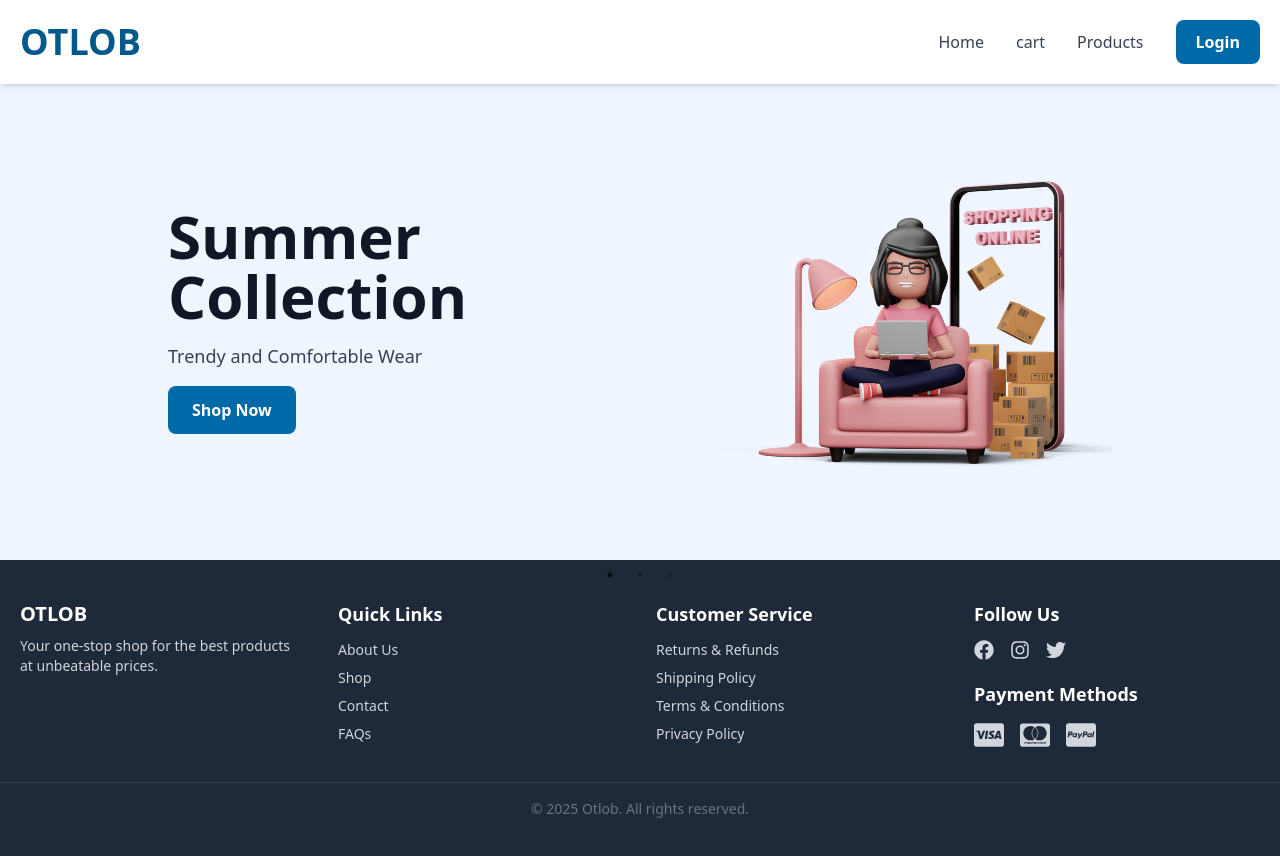
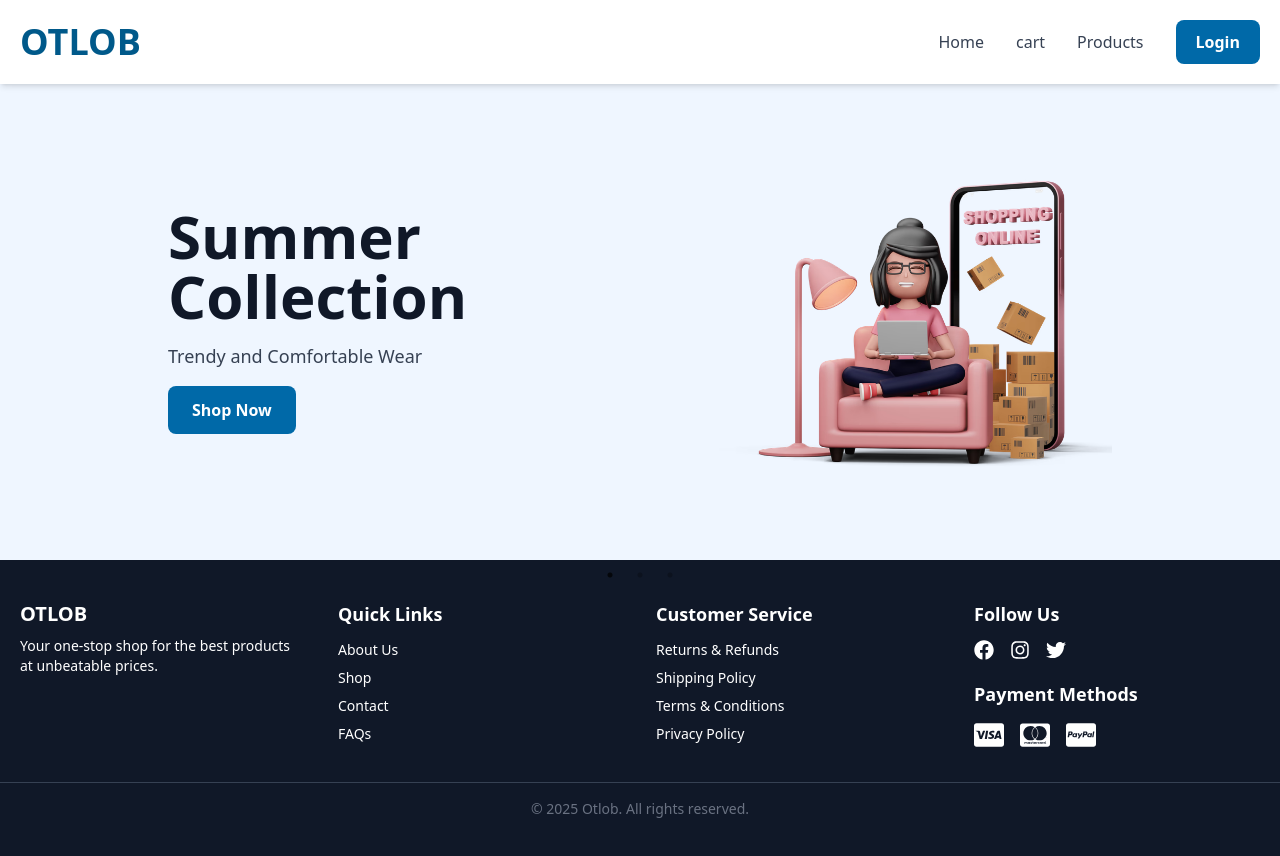
Before and after one commit to polamounir/otlob, a React (Vite) app: page / in a window 1280 px wide. Shown: the top 856 px of the page. Built offline with nearby package versions, Linux system fonts and the light colour scheme.

Commit message:
improve accessibility of the footer

```diff
--- a/src/components/shared/Footer.tsx
+++ b/src/components/shared/Footer.tsx
@@ -12,7 +12,7 @@ import { Link } from "react-router-dom";
 
 export default function Footer() {
   return (
-    <footer className="bg-gray-800 text-gray-300 py-10">
+    <footer className="bg-gray-900 text-white py-10">
       <div className="max-w-7xl mx-auto px-5 grid grid-cols-1 md:grid-cols-3 lg:grid-cols-4 gap-8">
         {/* Company Info */}
         <div>
@@ -27,22 +27,22 @@ export default function Footer() {
           <h3 className="text-lg font-semibold text-white mb-3">Quick Links</h3>
           <ul className="space-y-2 text-sm">
             <li>
-              <Link to="/about" className="hover:text-white transition">
+              <Link to="/about" className="hover:text-sky-500 transition" aria-label="about">
                 About Us
               </Link>
             </li>
             <li>
-              <Link to="/shop" className="hover:text-white transition">
+              <Link to="/shop" className="hover:text-sky-500 transition" aria-label="shop">
                 Shop
               </Link>
             </li>
             <li>
-              <Link to="/contact" className="hover:text-white transition">
+              <Link to="/contact" className="hover:text-sky-500 transition" aria-label="contact">
                 Contact
               </Link>
             </li>
             <li>
-              <Link to="/faq" className="hover:text-white transition">
+              <Link to="/faq" className="hover:text-sky-500 transition" aria-label="FAQ">
                 FAQs
               </Link>
             </li>
@@ -56,22 +56,22 @@ export default function Footer() {
           </h3>
           <ul className="space-y-2 text-sm">
             <li>
-              <Link to="/returns" className="hover:text-white transition">
+              <Link to="/returns" className="hover:text-sky-500 transition" aria-label="returns">
                 Returns & Refunds
               </Link>
             </li>
             <li>
-              <Link to="/shipping" className="hover:text-white transition">
+              <Link to="/shipping" className="hover:text-sky-500 transition" aria-label="shipping">
                 Shipping Policy
               </Link>
             </li>
             <li>
-              <Link to="/terms" className="hover:text-white transition">
+              <Link to="/terms" className="hover:text-sky-500 transition" aria-label="terms">
                 Terms & Conditions
               </Link>
             </li>
             <li>
-              <Link to="/privacy" className="hover:text-white transition">
+              <Link to="/privacy" className="hover:text-sky-500 transition" aria-label="privacy">
                 Privacy Policy
               </Link>
             </li>
@@ -82,13 +82,13 @@ export default function Footer() {
         <div>
           <h3 className="text-lg font-semibold text-white mb-3">Follow Us</h3>
           <div className="flex space-x-4 text-xl">
-            <Link to="#" className="hover:text-blue-500 transition">
+            <Link to="#" className="hover:text-blue-500 transition" aria-label="facebook link">
               <FaFacebook />
             </Link>
-            <Link to="#" className="hover:text-pink-500 transition">
+            <Link to="#" className="hover:text-pink-500 transition" aria-label="Insta Link">
               <FaInstagram />
             </Link>
-            <Link to="#" className="hover:text-blue-400 transition">
+            <Link to="#" className="hover:text-blue-400 transition" aria-label="Twitter Link">
               <FaTwitter />
             </Link>
           </div>
```
